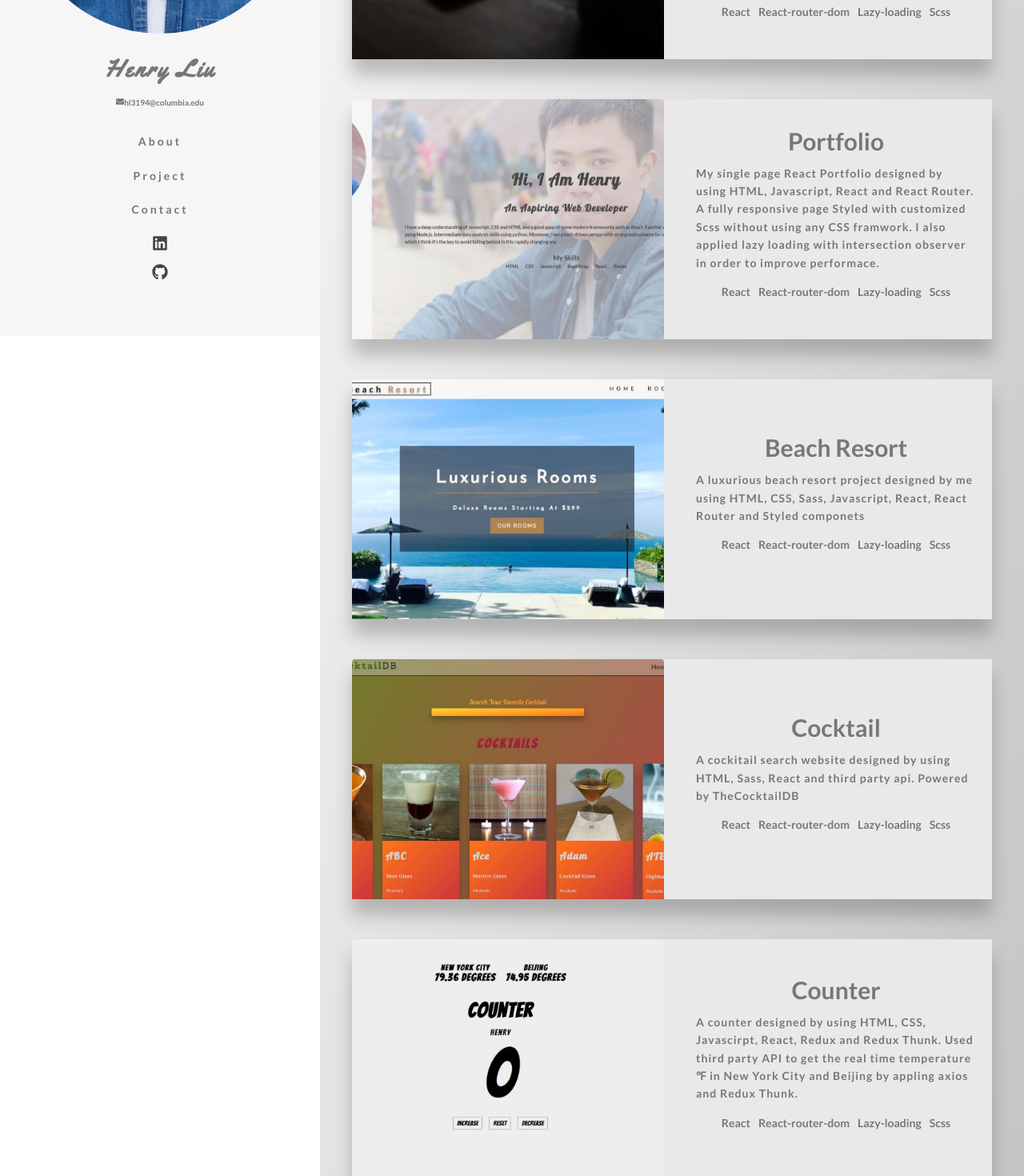
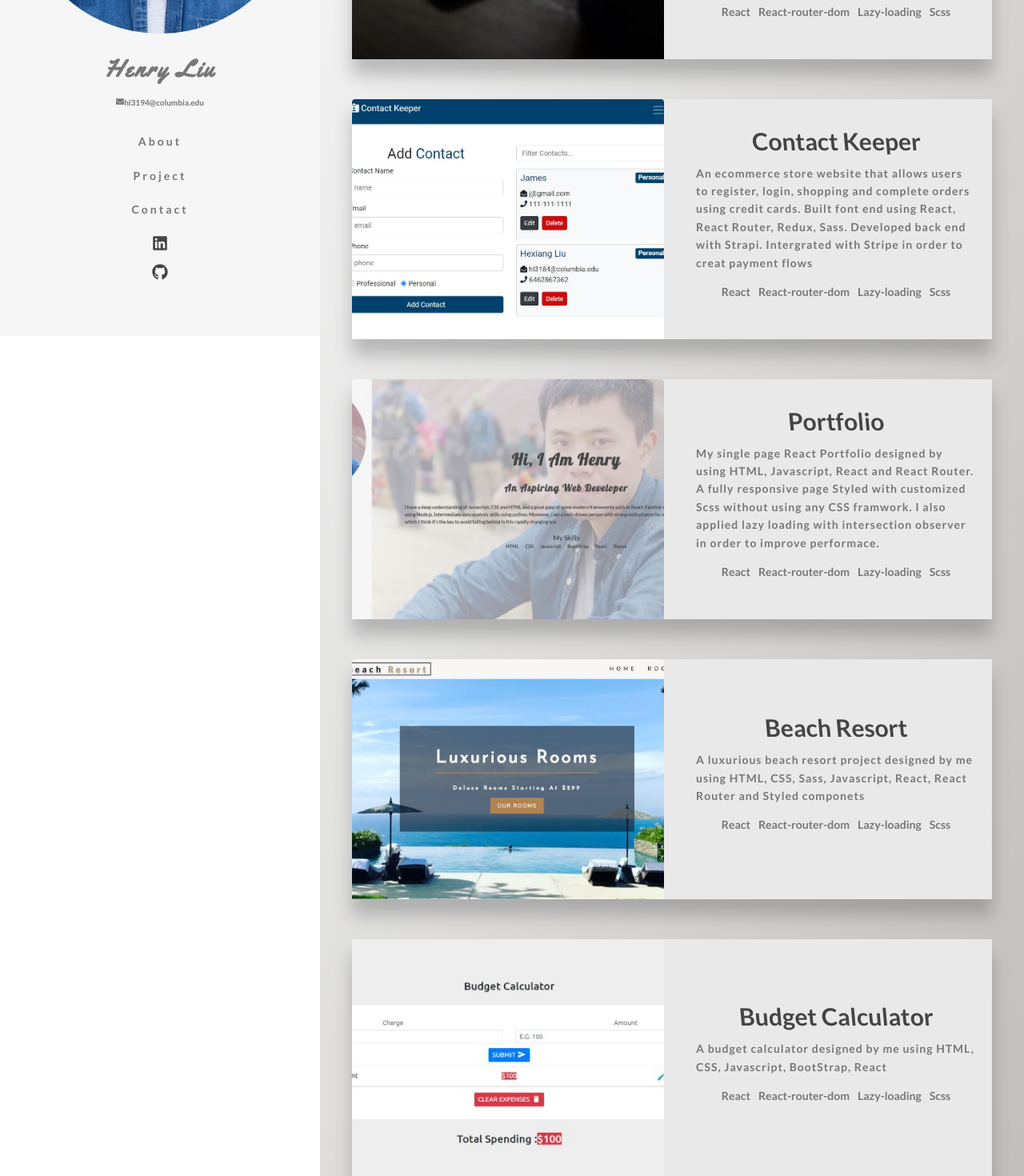
Before and after one commit to HexiangLiu/Portfolio, a React (Create React App) app: page /project in a window 1280 px wide. Shown: the part 380-1850 px from the top of the page at 80% size. Built offline with nearby package versions, Linux system fonts and the light colour scheme; a web font is replaced by a local one.

Commit message:
mode styling

```diff
--- a/src/App.scss
+++ b/src/App.scss
@@ -111,3 +111,21 @@ body {
     transform: translateY(1px);
   }
 }
+
+.scroll {
+  position: fixed;
+  right: 2rem;
+  bottom: 2rem;
+  font-size: 4rem;
+  z-index: 4;
+  transition: var(--transition);
+  background-color: var(--grey-light-2);
+
+  &:hover {
+    transform: translateY(-2px);
+  }
+
+  &:active {
+    transform: scale(1.1);
+  }
+}
--- a/src/components/Project.js
+++ b/src/components/Project.js
@@ -28,7 +28,7 @@ export default function Project({ project }) {
           }
         });
       },
-      { threshold: 0.8 }
+      { threshold: 0.7 }
     );
 
     const observer2 = new IntersectionObserver(
@@ -40,7 +40,7 @@ export default function Project({ project }) {
           }
         });
       },
-      { threshold: 0.8 }
+      { threshold: 0.7 }
     );
     projects.forEach((project) => observer1.observe(project));
     images.forEach((image) => observer2.observe(image));
--- a/src/components/Project.scss
+++ b/src/components/Project.scss
@@ -58,8 +58,10 @@
   }
 
   &__title {
+    color: Var(--dark-1);
     text-transform: capitalize;
     font-size: 3rem;
+    transform: skew(5deg);
   }
 
   &__description {
--- /dev/null
+++ b/src/components/ScrollButton.js
@@ -0,0 +1,19 @@
+import React from 'react';
+import { FaAngleDoubleUp } from 'react-icons/fa';
+
+const ScrollButton = () => {
+  const scrollToTop = () => {
+    window.scrollTo({
+      top: 0,
+      left: 0,
+      behavior: 'smooth',
+    });
+  };
+  return (
+    <button>
+      <FaAngleDoubleUp className="scroll" onClick={scrollToTop} />
+    </button>
+  );
+};
+
+export default ScrollButton;
--- a/src/context.js
+++ b/src/context.js
@@ -1,11 +1,9 @@
 import React from 'react';
 
+import contact from './assets/contact_keeper.JPG';
 import beach from './assets/beach_resort.jpg';
-import cocktail from './assets/cocktail.JPG';
-import todoList from './assets/todolist.jpg';
 import budgetCalculator from './assets/budgetCalculator.jpg';
 import portfolio from './assets/portfolio.JPG';
-import counter from './assets/counter.JPG';
 import ecommerce from './assets/ecommerce.JPG';
 import covid from './assets/COVID.jpg';
 
@@ -16,7 +14,6 @@ const projectData = [
     id: 1,
     img: ecommerce,
     title: 'ecommerce store',
-    topic: 'redux',
     description:
       'An ecommerce store website that allows users to register, login, shopping and complete orders using credit cards. Built font end using React, React Router, Redux, Sass. Developed back end with Strapi. Intergrated with Stripe in order to creat payment flows',
     site: 'https://henry-ecommerce-store.netlify.app/',
@@ -25,19 +22,28 @@ const projectData = [
   },
   {
     id: 2,
+    img: contact,
+    title: 'contact keeper',
+    description:
+      'An ecommerce store website that allows users to register, login, shopping and complete orders using credit cards. Built font end using React, React Router, Redux, Sass. Developed back end with Strapi. Intergrated with Stripe in order to creat payment flows',
+    site: 'https://hexiang-contact-keeper.herokuapp.com/',
+    code: 'https://github.com/HexiangLiu/Contact-Keeper-Backend',
+    keywords: ['React', 'React-router-dom', 'Lazy-loading', 'Scss'],
+  },
+  {
+    id: 3,
     img: portfolio,
     title: 'portfolio',
     description:
       'My single page React Portfolio designed by using HTML, Javascript, React and React Router. A fully responsive page Styled with customized Scss without using any CSS framwork. I also applied lazy loading with intersection observer in order to improve performace.',
-    site: 'https://henry-liu-portfolio.netlify.app/',
-    code: 'https://github.com/Henry-Liu1997/Portfolio',
+    site: 'https://hexiangliu.netlify.app/',
+    code: 'https://github.com/HexiangLiu/Portfolio',
     keywords: ['React', 'React-router-dom', 'Lazy-loading', 'Scss'],
   },
   {
-    id: 3,
+    id: 4,
     img: beach,
     title: 'beach resort',
-    topic: 'react',
     description:
       'A luxurious beach resort project designed by me using HTML, CSS, Sass, Javascript, React, React Router and Styled componets ',
     site: 'https://henry-react-beach-resort.netlify.app/',
@@ -45,42 +51,9 @@ const projectData = [
     keywords: ['React', 'React-router-dom', 'Lazy-loading', 'Scss'],
   },
   {
-    id: 4,
-    img: cocktail,
-    title: 'cocktail',
-    topic: 'react',
-    description:
-      'A cockitail search website designed by using HTML, Sass, React and third party api. Powered by TheCocktailDB',
-    site: 'https://henry-cocktail.netlify.app/',
-    code: 'https://github.com/Henry-Liu1997/react-cocktail',
-    keywords: ['React', 'React-router-dom', 'Lazy-loading', 'Scss'],
-  },
-  {
     id: 5,
-    img: counter,
-    title: 'counter',
-    topic: 'redux',
-    description:
-      'A counter designed by using HTML, CSS, Javascirpt, React, Redux and Redux Thunk. Used third party API to get the real time temperature ℉ in New York City and Beijing by appling axios and Redux Thunk.',
-    site: 'https://henry-react-redux-counter.netlify.app/',
-    code: 'https://github.com/Henry-Liu1997/react-redux-counter',
-    keywords: ['React', 'React-router-dom', 'Lazy-loading', 'Scss'],
-  },
-  {
-    id: 6,
-    img: todoList,
-    title: 'todo list',
-    description:
-      'A todoList designed by me using HTML, CSS, Sass, Javascript, React',
-    site: 'https://henry-todolist.netlify.app/',
-    code: 'https://github.com/Henry-Liu1997/react-todolist',
-    keywords: ['React', 'React-router-dom', 'Lazy-loading', 'Scss'],
-  },
-  {
-    id: 7,
     img: budgetCalculator,
     title: 'budget calculator',
-    topic: 'react',
     description:
       'A budget calculator designed by me using HTML, CSS, Javascript, BootStrap, React',
     site: 'https://henry-react-budget-calculator.netlify.app/',
@@ -88,10 +61,9 @@ const projectData = [
     keywords: ['React', 'React-router-dom', 'Lazy-loading', 'Scss'],
   },
   {
-    id: 8,
+    id: 6,
     img: covid,
     title: 'COVID-19 Resource',
-    topic: 'jQuery',
     description:
       'A webpage that help New York residents to find the nearest testing locations and free meals locations with their zip code. •	Lead developer of a group of four. Wrote down pseudocode, assigned tasks to team members and handled Github workflow',
     site: 'https://hexiangliu.github.io/COVID-Project/',
--- a/src/pages/Projects.js
+++ b/src/pages/Projects.js
@@ -1,15 +1,27 @@
-import React, { useContext } from 'react';
+import React, { useContext, useEffect, useState } from 'react';
 
 import { MainContext } from '../context';
 import Project from '../components/Project';
+import ScrollButton from '../components/ScrollButton';
 
 import './Projects.scss';
 
 export default function Projects() {
   const projects = useContext(MainContext);
 
+  const [offsetY, setOffestY] = useState(0);
+
+  useEffect(() => {
+    window.addEventListener('scroll', () => {
+      console.log(window.scrollY);
+      setOffestY(window.scrollY);
+      return () => window.removeEventListener('scroll');
+    });
+  });
+
   return (
     <>
+      {offsetY > 100 && <ScrollButton />}
       <main className="projects">
         <h1 className="projects__title">Take a look at my project</h1>
 
--- a/src/pages/Projects.scss
+++ b/src/pages/Projects.scss
@@ -15,28 +15,10 @@
     text-transform: capitalize;
     font-size: 4rem;
     letter-spacing: 2px;
-    animation: moveLeftIn 3s ease backwards;
     margin-bottom: 5rem;
 
     @media screen and (max-width: 25em) {
       text-align: center;
     }
   }
-
-  &__intro {
-    font-size: 2rem;
-    margin-bottom: 2rem;
-    animation: moveRightIn 3s ease backwards;
-
-    @media screen and (max-width: 25em) {
-      text-align: center;
-    }
-  }
-
-  &__filter {
-    transition: var(--transition);
-    &:hover {
-      color: var(--grey-light);
-    }
-  }
 }
```
Also changed, not shown: src/assets/contact_keeper.JPG (added).
